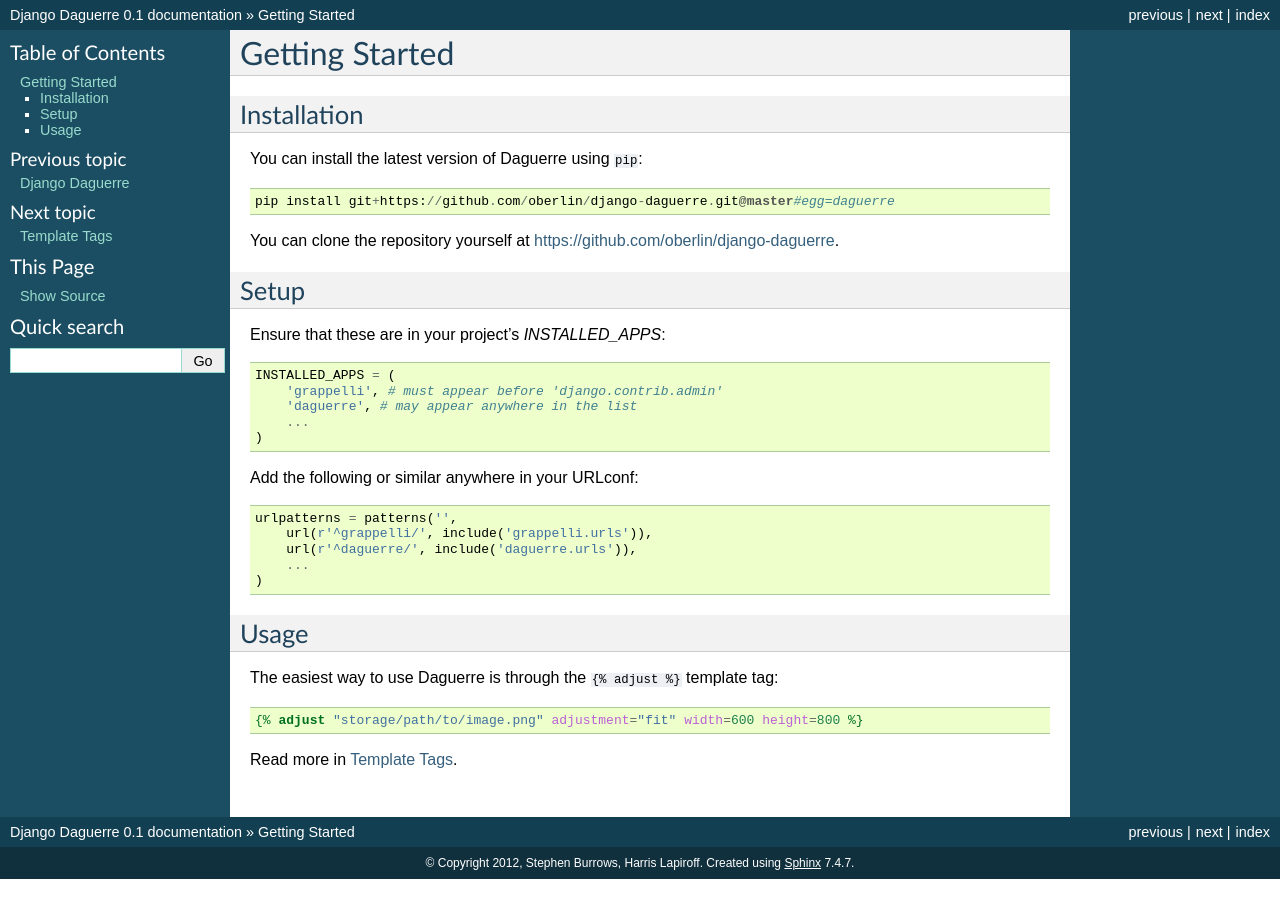
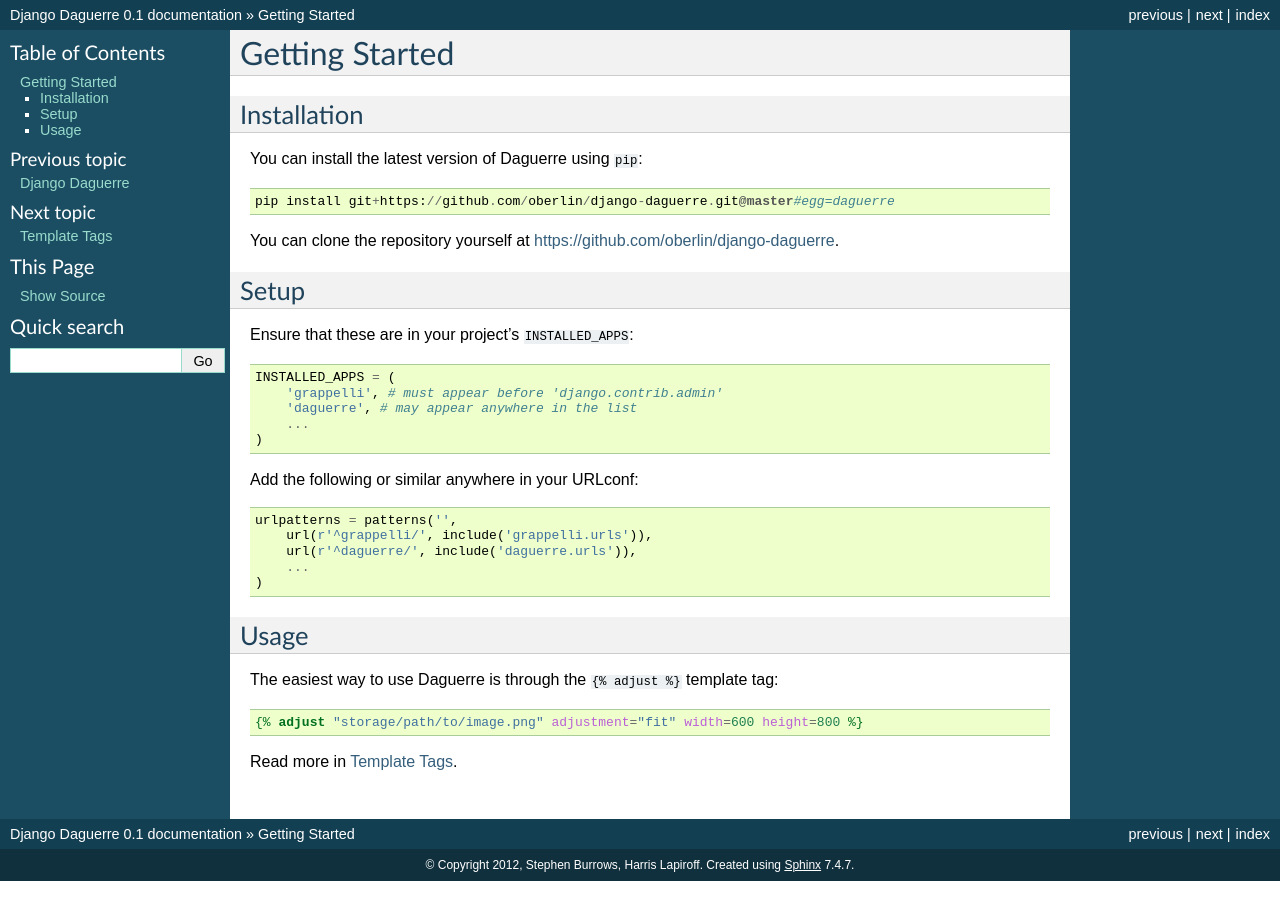
Before and after one commit to melinath/django-daguerre, a Sphinx documentation site: the page built from docs/getting-started.rst, in a window 1280 px wide. Built offline with Sphinx 7.4.7, drawn with Linux system fonts in a browser that asks for light colours.

```diff
--- a/docs/getting-started.rst
+++ b/docs/getting-started.rst
@@ -15,7 +15,7 @@ You can clone the repository yourself at https://github.com/oberlin/django-dague
 Setup
 -----
 
-Ensure that these are in your project's `INSTALLED_APPS`::
+Ensure that these are in your project's ``INSTALLED_APPS``::
 
 	INSTALLED_APPS = (
 	    'grappelli', # must appear before 'django.contrib.admin'
```
